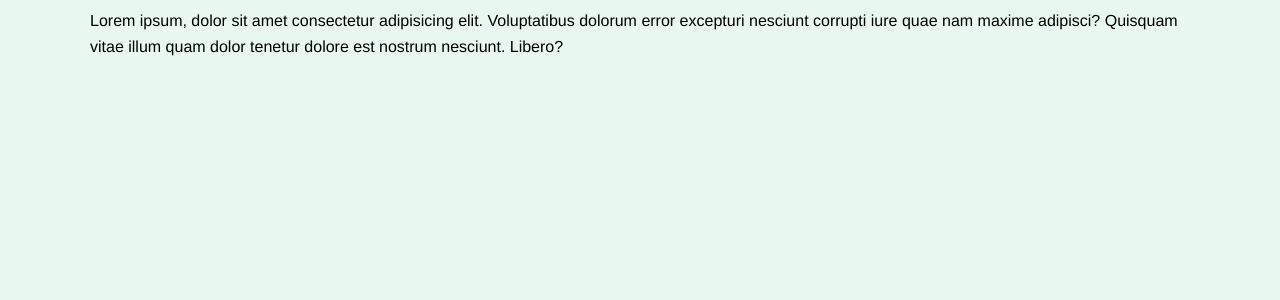
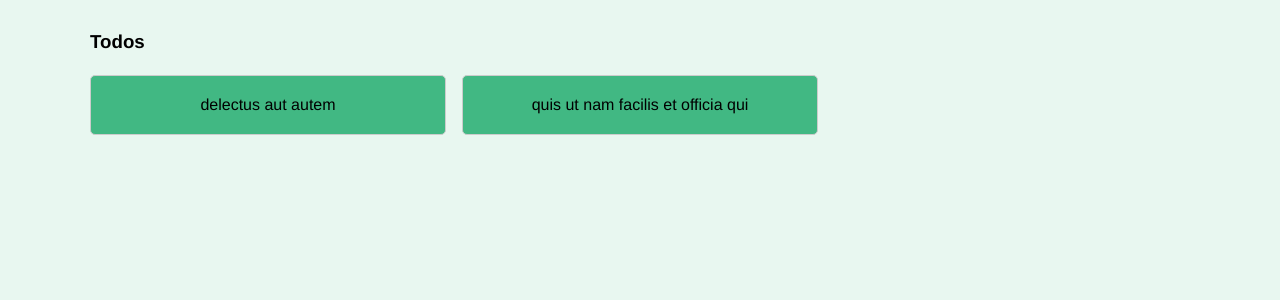
Before and after one commit to Sam-kayode/Vuex-todo, a Vue app: page / in a window 1280 px wide. Shown: the top 300 px of the page. Built offline with nearby package versions, Linux system fonts and the light colour scheme.

Commit message:
add scoped styling for todos component

```diff
--- a/src/components/Todos.vue
+++ b/src/components/Todos.vue
@@ -1,15 +1,70 @@
 <template>
   <div>
-Lorem ipsum, dolor sit amet consectetur adipisicing elit. Voluptatibus dolorum error excepturi nesciunt corrupti iure quae nam maxime adipisci? Quisquam vitae illum quam dolor tenetur dolore est nostrum nesciunt. Libero?  </div>
+    <h3>Todos</h3>
+    <div class="todos">
+      <div class="todo" v-for="todo in allTodos" :key="todo.id">
+        {{ todo.title }}
+      </div>
+    </div>
+  </div>
 </template>
 
 <script>
+import { mapGetters } from "vuex";
 
 export default {
-name:'Todos'
-}
+  name: "Todos",
+  computed: mapGetters(["allTodos"]),
+};
 </script>
 
-<style>
+<style scoped>
 
+.todos {
+  display: grid;
+  grid-template-columns: repeat(3, 1fr);
+  grid-gap: 1rem;
+}
+.todo {
+  border: 1px solid #ccc;
+  background: #41b883;
+  padding: 1rem;
+  border-radius: 5px;
+  text-align: center;
+  position: relative;
+  cursor: pointer;
+}
+i {
+  position: absolute;
+  bottom: 10px;
+  right: 10px;
+  color: #fff;
+  cursor: pointer;
+}
+.legend {
+  display: flex;
+  justify-content: space-around;
+  margin-bottom: 1rem;
+}
+.complete-box {
+  display: inline-block;
+  width: 10px;
+  height: 10px;
+  background: #35495e;
+}
+.incomplete-box {
+  display: inline-block;
+  width: 10px;
+  height: 10px;
+  background: #41b883;
+}
+.is-complete {
+  background: #35495e;
+  color: #fff;
+}
+@media (max-width: 500px) {
+  .todos {
+    grid-template-columns: 1fr;
+  }
+}
 </style>
--- a/src/store/index.js
+++ b/src/store/index.js
@@ -1,6 +1,6 @@
  import  Vuex from 'vuex'
  import Vue from 'vue'
- import todos from './modules/todos';
+ import todos from './modules/todos.js';
 
  // load vuex
 Vue.use(Vuex)
--- a/src/store/modules/todos.js
+++ b/src/store/modules/todos.js
@@ -14,7 +14,7 @@ todos:[
 
 };
 
-const getters = {};
+const getters = {allTodos:(state)=>state.todos};
 
 const actions = {};
 
```
